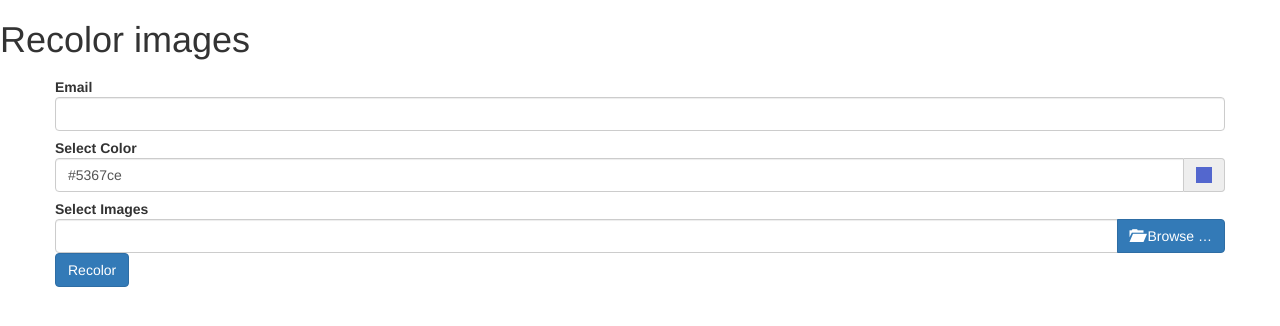
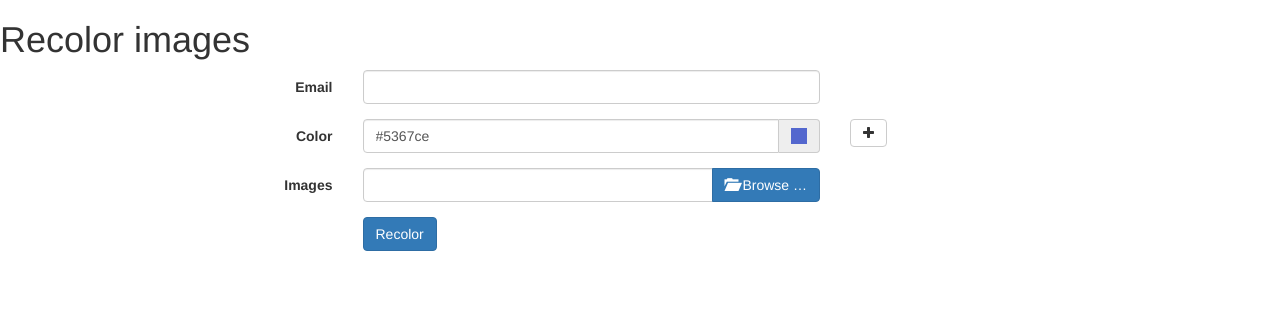
Before and after one commit to olga-kuzmina/greige, a Flask app: page / in a window 1280 px wide. Shown: the top 326 px of the page. Run offline with Flask 2, Linux system fonts and the light colour scheme; parts of the project's set-up code (start-up, migrations or seed data) failed here and were passed over; some libraries are stand-ins or nearby versions.

Commit message:
Implemented multiple coloring

```diff
--- a/app/templates/index.html
+++ b/app/templates/index.html
@@ -2,16 +2,16 @@
   <head>
     <meta charset="UTF-8">
     <link rel="stylesheet" href="https://maxcdn.bootstrapcdn.com/bootstrap/3.3.5/css/bootstrap.min.css">
+    <link rel="stylesheet" href="https://maxcdn.bootstrapcdn.com/font-awesome/4.4.0/css/font-awesome.min.css">
     <link href="{{ url_for('static', filename='css/fileinput.min.css') }}" media="all" rel="stylesheet" type="text/css" />
     <link href="{{ url_for('static', filename='css/bootstrap-colorpicker.min.css') }}" media="all" rel="stylesheet" type="text/css" />
-    <script src="https://code.jquery.com/jquery-1.11.3.min.js"></script>
+    <link href="{{ url_for('static', filename='css/greige.css') }}" media="all" rel="stylesheet" type="text/css" />
+    <script src="https://code.jquery.com/jquery-2.1.4.min.js"></script>
     <title>Recolor images</title>
     <script>
-    $(function(){
-        $('.colpicker').colorpicker();
-    });
 
     $(function() {
+    $('.colpicker').colorpicker();
     $('#recolorBtn').click(function() {
         formData = new FormData($('#recolorForm')[0]);
         $.ajax({
@@ -29,6 +29,17 @@
             processData: false
         });
     });
+    $('#recolorForm')
+      .on('click', '.addButton', function() {
+          var $template = $('#colorTemplate'),
+              $clone = $template.clone().removeClass('hide').removeAttr('id').insertBefore($template)
+          $('.colpicker').colorpicker();
+      })
+
+      .on('click', '.removeButton', function() {
+          var $row = $(this).parents('.form-group')
+          $row.remove();
+      })
       });
     </script>
   </head>
@@ -37,16 +48,48 @@
       <div class="container">
         <form id="recolorForm" class="form-horizontal">
           <div class="form-group">
-              <label class="control-label">Email</label>
+            <label class="col-xs-3 control-label">Email</label>
+            <div class="col-xs-5">
                 <input name="email" type="email" class="form-control">
-              <label class="control-label">Select Color</label>
+            </div>
+          </div>
+
+          <div class="form-group">
+              <label class="col-xs-3 control-label">Color</label>
+              <div class="col-xs-5">
                 <div class="input-group colpicker">
                   <input type="text" value="#5367ce" name="color" class="form-control" />
                   <span class="input-group-addon"><i></i></span>
                 </div>
-              <label class="control-label">Select Images</label>
+              </div>
+              <div class="col-xs-4">
+                  <button type="button" class="btn btn-default addButton"><i class="fa fa-plus"></i></button>
+              </div>
+          </div>
+
+          <div class="form-group hide" id="colorTemplate">
+              <div class="col-xs-offset-3 col-xs-5">
+                <div class="input-group colpicker">
+                  <input type="text" value="#5367ce" name="color" class="form-control" />
+                  <span class="input-group-addon"><i></i></span>
+                </div>
+              </div>
+              <div class="col-xs-4">
+                  <button type="button" class="btn btn-default removeButton"><i class="fa fa-minus"></i></button>
+              </div>
+          </div>
+
+          <div class="form-group">
+            <label class="col-xs-3 control-label">Images</label>
+            <div class="col-xs-5">
                 <input name="files" id="imageInput" type="file" class="file" data-allowed-file-extensions='["svg"]' multiple="true" data-show-upload="false">
+            </div>
+          </div>
+
+          <div class="form-group">
+              <div class="col-xs-5 col-xs-offset-3">
                   <button id="recolorBtn" class="btn btn-large btn-primary" type="button">Recolor</button>
+              </div>
           </div>
         </form>
       </div>
--- a/app/views.py
+++ b/app/views.py
@@ -10,14 +10,16 @@ def index():
 @app.route('/recolor', methods=["POST"])
 def recolor():
     uploaded_files = request.files.getlist("files")
-    color = request.form.get('color')
+    colors = set(request.form.getlist('color'))
     email = request.form.get('email')
 
     greiged_files = []
     for u_file in uploaded_files:
         f_name, f_extension = u_file.filename.split('.')
-        new_filename = f_name + '_%s.' % color[1:] + f_extension
-        greiged_files.append({'name': new_filename, 'file': greige(u_file, color)})
+        for color in colors:
+            if color:
+                new_filename = f_name + '_%s.' % color[1:] + f_extension
+                greiged_files.append({'name': new_filename, 'file': greige(u_file, color)})
 
     send_mail(email, greiged_files)
     return ''
```
Lines whose indentation alone changed are shown as unchanged.
